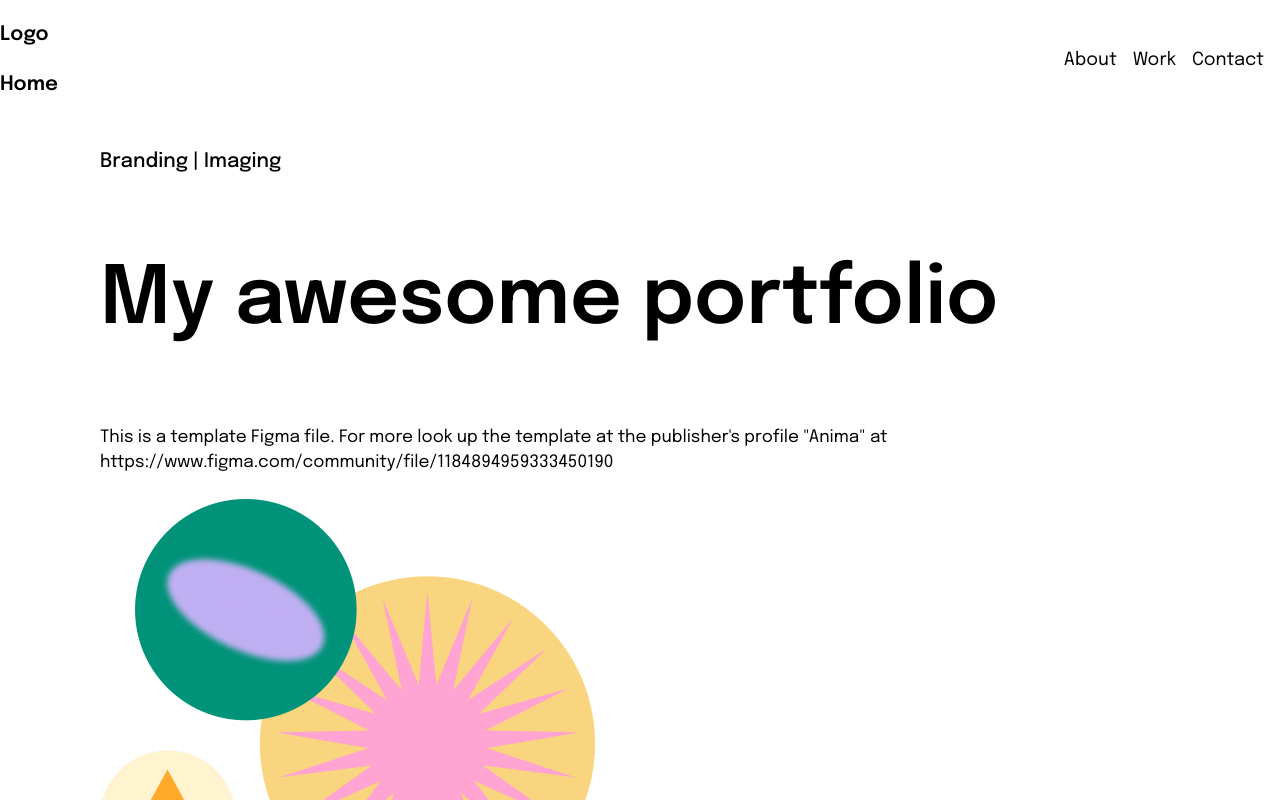
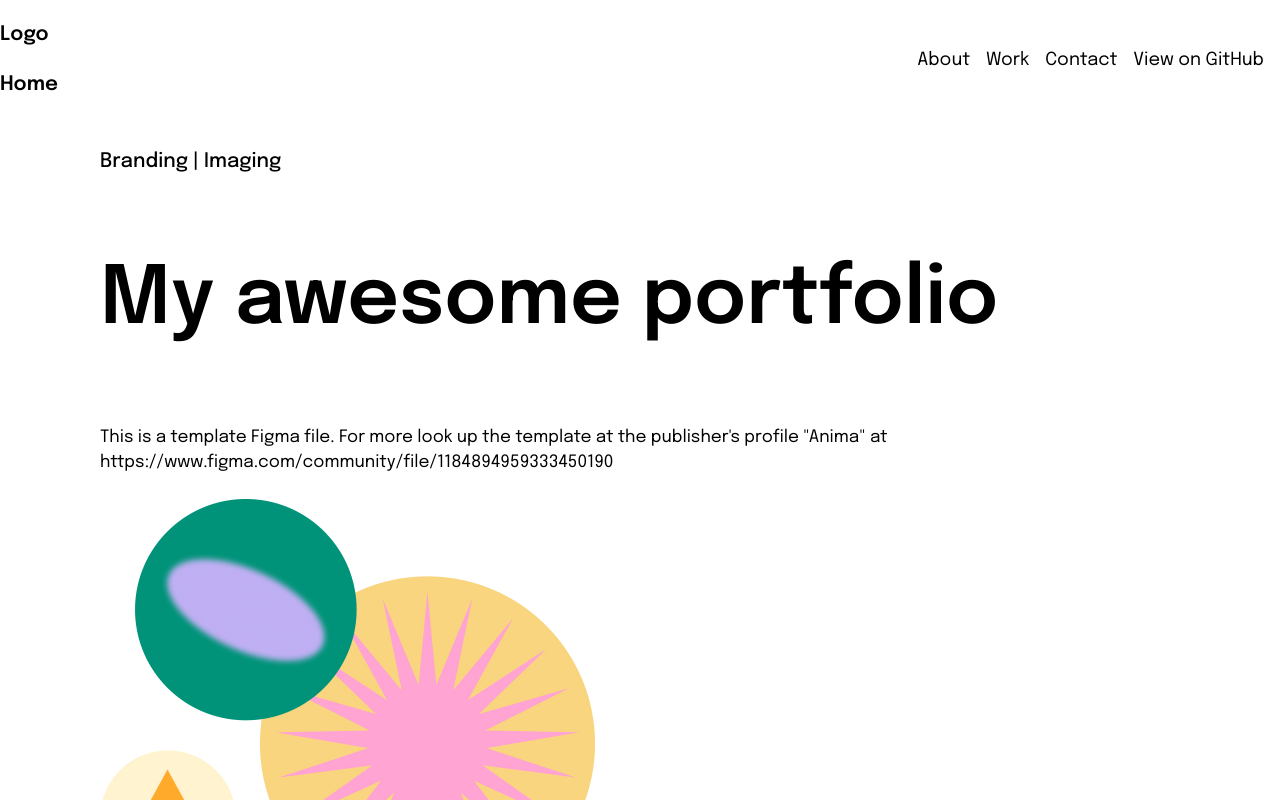
Before and after one commit to tack0sim/spaces-project, a Vue app: page / in a window 1280 px wide. Shown: the top 800 px of the page. Built offline with nearby package versions, Linux system fonts and the light colour scheme.

Commit message:
updated menu item and contact card

```diff
--- a/src/components/Header.vue
+++ b/src/components/Header.vue
@@ -65,6 +65,13 @@ function hambrgrToggle() {
           <li>
             <a href="" class="menuItem">Contact</a>
           </li>
+          <li>
+            <a
+              href="https://github.com/tack0sim/spaces-project"
+              class="menuItem"
+              >View on GitHub</a
+            >
+          </li>
         </ul>
       </div>
 
@@ -78,6 +85,11 @@ function hambrgrToggle() {
         </li>
         <li>
           <a href="" class="menuItem">Contact</a>
+        </li>
+        <li>
+          <a href="https://github.com/tack0sim/spaces-project" class="menuItem"
+            >View on GitHub</a
+          >
         </li>
       </ul>
     </nav>
```
